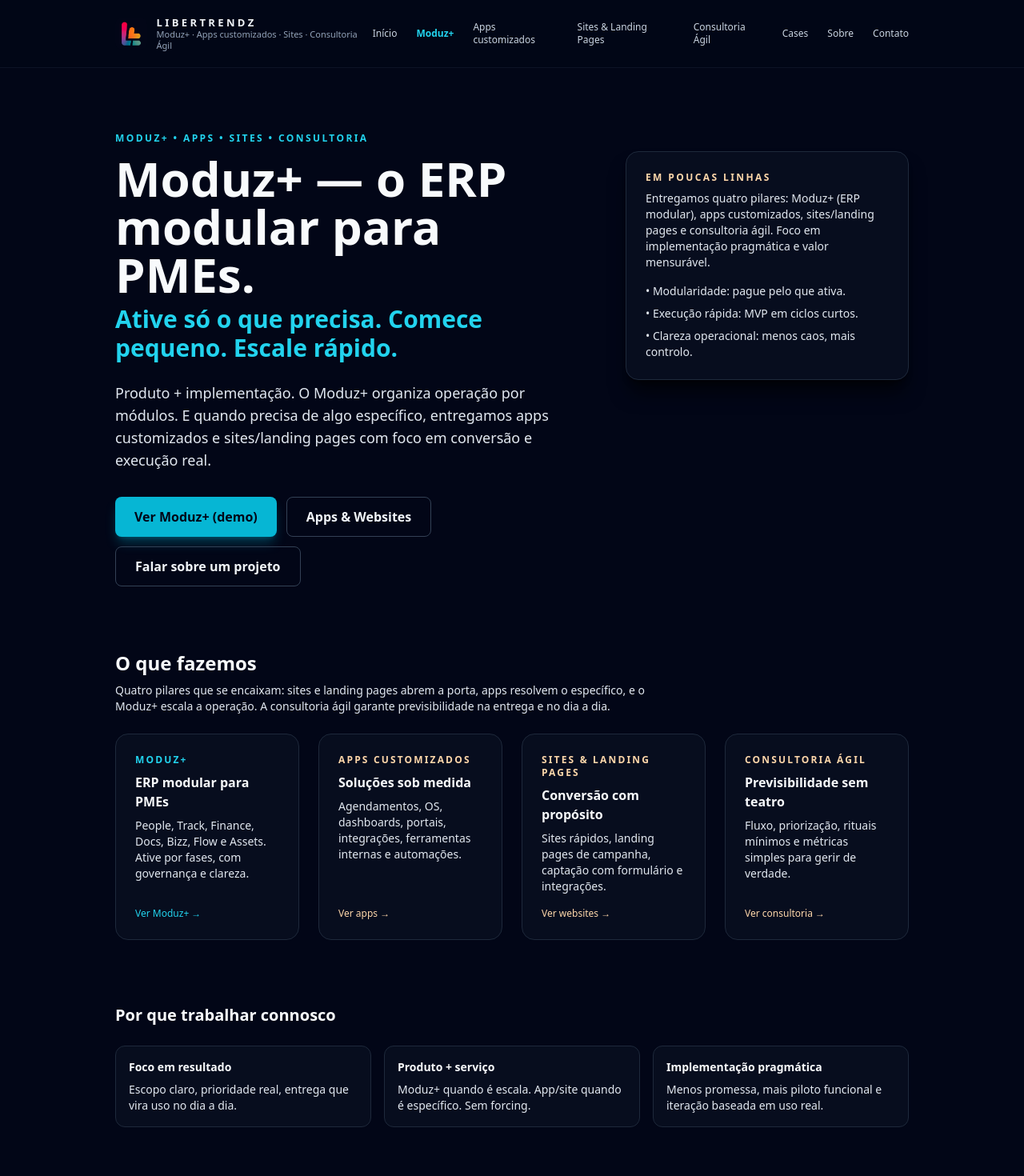
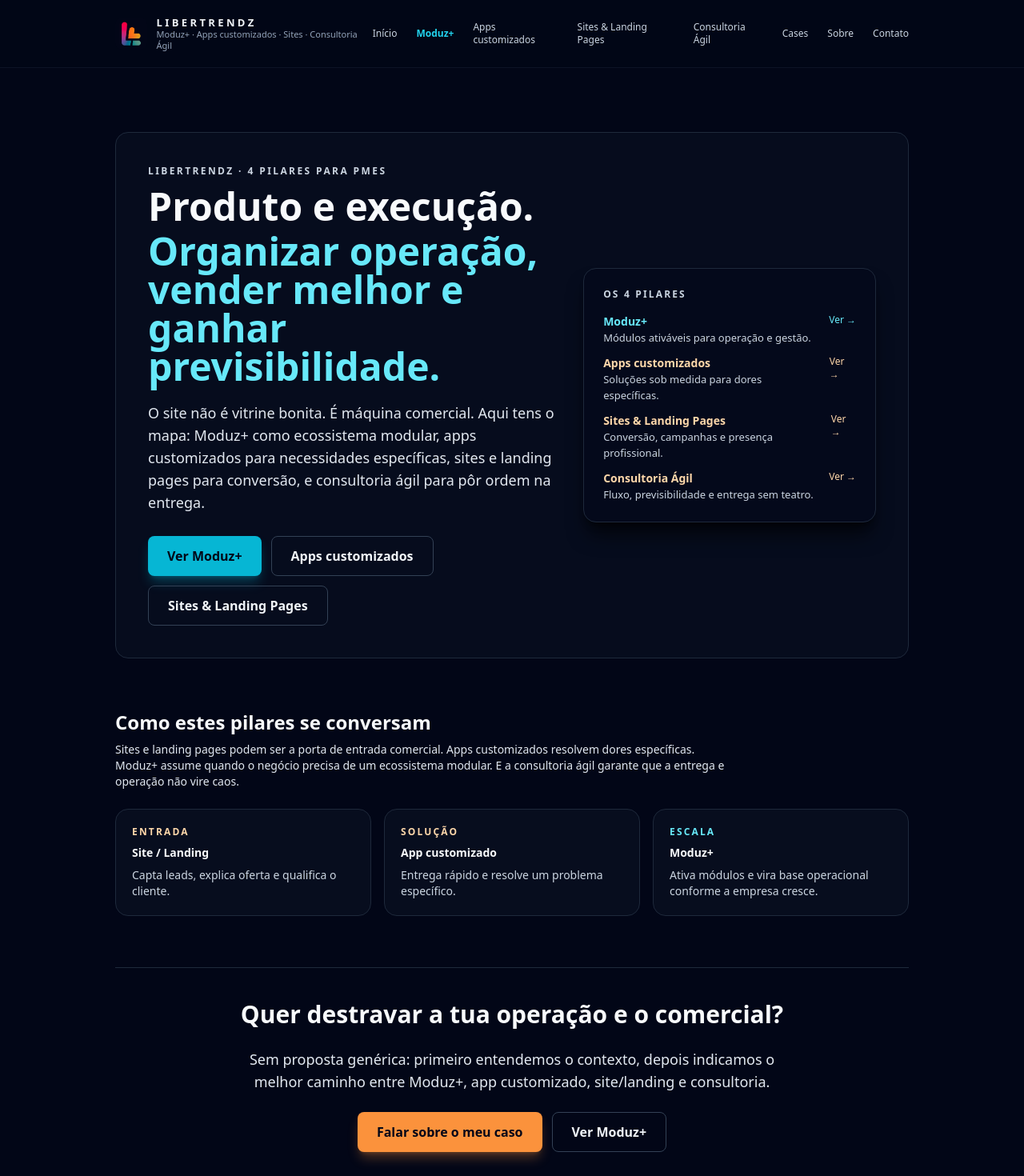
Before and after one commit to libertrendz/libertrendz-site, a Next.js app: page / in a window 1280 px wide. Shown: the top 1470 px of the page at 80% size. Built offline with nearby package versions, Linux system fonts and the light colour scheme.

Commit message:
Atualizar o page.tsx

```diff
--- a/app/page.tsx
+++ b/app/page.tsx
@@ -1,200 +1,179 @@
-// repo: libertrendz-site/app/page.tsx
+// app/page.tsx
 export default function HomePage() {
   return (
     <main className="min-h-[calc(100vh-5rem)] bg-slate-950 text-slate-50">
-      <section className="container-page py-20 space-y-20">
-        {/* HERO — Moduz em primeiro plano com sombreado cian */}
-        <div className="grid gap-12 lg:grid-cols-[3fr,1.8fr] lg:items-start">
-          <div className="relative">
-            <div className="pointer-events-none absolute -inset-x-6 -top-8 -bottom-8 -z-10 mx-auto w-[calc(100%+48px)] rounded-2xl bg-gradient-to-r from-cyan-600/8 via-cyan-500/5 to-transparent blur-[14px]" />
-
-            <p className="text-xs font-semibold uppercase tracking-[0.2em] text-cyan-400">
-              Moduz+ • Apps • Sites • Consultoria
+      <section className="container-page py-16 md:py-20 space-y-16">
+        {/* HERO — cola dos 4 pilares, com mais vida */}
+        <div className="relative overflow-hidden rounded-2xl border border-slate-800 bg-slate-900/35 p-8 md:p-10">
+          <div className="pointer-events-none absolute inset-0 bg-gradient-to-r from-cyan-700/12 via-accent-500/8 to-transparent" />
+          <div className="relative z-10 grid gap-8 lg:grid-cols-[1.4fr,1fr] lg:items-center">
+            <div>
+              <p className="text-xs font-semibold uppercase tracking-[0.2em] text-slate-300">
+                Libertrendz · 4 pilares para PMEs
               </p>
 
-            <h1 className="mt-3 text-4xl font-bold leading-tight md:text-5xl lg:text-6xl">
-              Moduz+ — o ERP modular para PMEs.
-              <span className="block mt-2 text-cyan-400 text-2xl md:text-3xl">
-                Ative só o que precisa. Comece pequeno. Escale rápido.
+              <h1 className="mt-3 text-3xl font-bold leading-tight md:text-5xl">
+                Produto e execução.
+                <span className="block mt-2 text-cyan-300">
+                  Organizar operação, vender melhor e ganhar previsibilidade.
                 </span>
               </h1>
 
-            <p className="mt-6 max-w-2xl text-lg text-slate-200">
-              Produto + implementação. O Moduz+ organiza operação por módulos. E quando
-              precisa de algo específico, entregamos apps customizados e sites/landing pages
-              com foco em conversão e execução real.
+              <p className="mt-5 max-w-2xl text-base md:text-lg text-slate-200">
+                O site não é vitrine bonita. É máquina comercial. Aqui tens o
+                mapa: Moduz+ como ecossistema modular, apps customizados para
+                necessidades específicas, sites e landing pages para conversão,
+                e consultoria ágil para pôr ordem na entrega.
               </p>
 
-            <div className="mt-8 flex flex-wrap gap-3">
+              <div className="mt-7 flex flex-wrap gap-3">
                 <a
                   href="/moduz"
-                className="inline-flex items-center justify-center rounded-lg bg-cyan-500 px-6 py-3 text-base font-semibold text-slate-950 shadow-lg shadow-cyan-500/30 transition hover:bg-cyan-400"
+                  className="inline-flex items-center justify-center rounded-lg bg-cyan-500 px-6 py-3 text-sm md:text-base font-semibold text-slate-950 shadow-lg shadow-cyan-500/30 transition hover:bg-cyan-400"
                 >
-                Ver Moduz+ (demo)
+                  Ver Moduz+
                 </a>
-
                 <a
                   href="/apps"
-                className="inline-flex items-center justify-center rounded-lg border border-slate-700 px-6 py-3 text-base font-semibold text-slate-100 transition hover:border-slate-500 hover:bg-slate-900/60"
+                  className="inline-flex items-center justify-center rounded-lg border border-slate-700 px-6 py-3 text-sm md:text-base font-semibold text-slate-100 transition hover:border-slate-500 hover:bg-slate-900/60"
                 >
-                Apps & Websites
+                  Apps customizados
                 </a>
-
                 <a
-                href="/contato"
-                className="inline-flex items-center justify-center rounded-lg border border-slate-700 px-6 py-3 text-base font-semibold text-slate-100 transition hover:border-slate-500 hover:bg-slate-900/60"
+                  href="/sites"
+                  className="inline-flex items-center justify-center rounded-lg border border-slate-700 px-6 py-3 text-sm md:text-base font-semibold text-slate-100 transition hover:border-slate-500 hover:bg-slate-900/60"
                 >
-                Falar sobre um projeto
+                  Sites & Landing Pages
                 </a>
               </div>
             </div>
 
-          {/* BOX LATERAL */}
-          <aside className="rounded-2xl border border-slate-800 bg-slate-900/40 p-6 shadow-xl shadow-black/60 lg:translate-y-6">
-            <p className="mb-2 text-xs font-semibold uppercase tracking-[0.2em] text-accent-300">
-              Em poucas linhas
+            <aside className="rounded-2xl border border-slate-800 bg-slate-950/30 p-6 shadow-xl shadow-black/60">
+              <p className="text-xs font-semibold uppercase tracking-[0.18em] text-slate-300">
+                Os 4 pilares
               </p>
-            <p className="text-sm text-slate-200">
-              Entregamos quatro pilares: Moduz+ (ERP modular), apps customizados, sites/landing pages e consultoria ágil.
-              Foco em implementação pragmática e valor mensurável.
+              <div className="mt-4 space-y-3 text-sm text-slate-200">
+                <div className="flex items-start justify-between gap-4">
+                  <div>
+                    <p className="font-semibold text-cyan-300">Moduz+</p>
+                    <p className="text-slate-300 text-[13px]">
+                      Módulos ativáveis para operação e gestão.
                     </p>
-            <ul className="mt-4 space-y-2 text-sm text-slate-200">
-              <li>• Modularidade: pague pelo que ativa.</li>
-              <li>• Execução rápida: MVP em ciclos curtos.</li>
-              <li>• Clareza operacional: menos caos, mais controlo.</li>
-            </ul>
-          </aside>
+                  </div>
+                  <a className="text-cyan-300 text-xs hover:text-cyan-200" href="/moduz">
+                    Ver →
+                  </a>
                 </div>
 
-        {/* SERVIÇOS — 4 pilares */}
-        <section id="servicos" className="space-y-6">
-          <div className="flex flex-col gap-2 md:flex-row md:items-end md:justify-between">
+                <div className="flex items-start justify-between gap-4">
                   <div>
-              <h2 className="text-2xl font-semibold text-slate-50">O que fazemos</h2>
-              <p className="mt-2 max-w-2xl text-sm text-slate-200">
-                Quatro pilares que se encaixam: sites e landing pages abrem a porta, apps resolvem o específico,
-                e o Moduz+ escala a operação. A consultoria ágil garante previsibilidade na entrega e no dia a dia.
+                    <p className="font-semibold text-accent-300">Apps customizados</p>
+                    <p className="text-slate-300 text-[13px]">
+                      Soluções sob medida para dores específicas.
                     </p>
+                  </div>
+                  <a className="text-accent-300 text-xs hover:text-accent-200" href="/apps">
+                    Ver →
+                  </a>
+                </div>
+
+                <div className="flex items-start justify-between gap-4">
+                  <div>
+                    <p className="font-semibold text-accent-300">Sites & Landing Pages</p>
+                    <p className="text-slate-300 text-[13px]">
+                      Conversão, campanhas e presença profissional.
+                    </p>
+                  </div>
+                  <a className="text-accent-300 text-xs hover:text-accent-200" href="/sites">
+                    Ver →
+                  </a>
+                </div>
+
+                <div className="flex items-start justify-between gap-4">
+                  <div>
+                    <p className="font-semibold text-accent-300">Consultoria Ágil</p>
+                    <p className="text-slate-300 text-[13px]">
+                      Fluxo, previsibilidade e entrega sem teatro.
+                    </p>
+                  </div>
+                  <a className="text-accent-300 text-xs hover:text-accent-200" href="/agile">
+                    Ver →
+                  </a>
+                </div>
+              </div>
+            </aside>
           </div>
         </div>
 
-          <div className="grid gap-6 md:grid-cols-4">
-            {/* MODUZ */}
-            <a
-              href="/moduz"
-              className="flex h-full flex-col justify-between rounded-2xl border border-slate-800 bg-slate-900/40 p-6 text-sm transition hover:border-cyan-400 hover:bg-slate-900/70"
-            >
-              <div>
-                <p className="text-xs font-semibold uppercase tracking-[0.18em] text-cyan-400">
-                  Moduz+
-                </p>
-                <h3 className="mt-2 text-base font-semibold text-slate-50">
-                  ERP modular para PMEs
-                </h3>
-                <p className="mt-2 text-slate-200">
-                  People, Track, Finance, Docs, Bizz, Flow e Assets. Ative por fases, com governança e clareza.
+        {/* SEÇÃO — como se conectam */}
+        <section className="space-y-6">
+          <div className="max-w-3xl">
+            <h2 className="text-2xl font-semibold text-slate-50">
+              Como estes pilares se conversam
+            </h2>
+            <p className="mt-2 text-sm text-slate-200">
+              Sites e landing pages podem ser a porta de entrada comercial. Apps
+              customizados resolvem dores específicas. Moduz+ assume quando o
+              negócio precisa de um ecossistema modular. E a consultoria ágil
+              garante que a entrega e operação não vire caos.
             </p>
           </div>
-              <span className="mt-4 text-xs text-cyan-400">Ver Moduz+ →</span>
-            </a>
 
-            {/* APPS */}
-            <a
-              href="/apps"
-              className="flex h-full flex-col justify-between rounded-2xl border border-slate-800 bg-slate-900/40 p-6 text-sm transition hover:border-accent-400 hover:bg-slate-900/70"
-            >
-              <div>
+          <div className="grid gap-4 md:grid-cols-3">
+            <div className="rounded-2xl border border-slate-800 bg-slate-900/40 p-5 text-sm text-slate-200">
               <p className="text-xs font-semibold uppercase tracking-[0.18em] text-accent-300">
-                  Apps customizados
+                Entrada
               </p>
-                <h3 className="mt-2 text-base font-semibold text-slate-50">
-                  Soluções sob medida
-                </h3>
-                <p className="mt-2 text-slate-200">
-                  Agendamentos, OS, dashboards, portais, integrações, ferramentas internas e automações.
+              <p className="mt-2 font-semibold text-slate-50">Site / Landing</p>
+              <p className="mt-2 text-slate-300">
+                Capta leads, explica oferta e qualifica o cliente.
               </p>
             </div>
-              <span className="mt-4 text-xs text-accent-300">Ver apps →</span>
-            </a>
 
-            {/* SITES */}
-            <a
-              href="/apps"
-              className="flex h-full flex-col justify-between rounded-2xl border border-slate-800 bg-slate-900/40 p-6 text-sm transition hover:border-accent-400 hover:bg-slate-900/70"
-            >
-              <div>
+            <div className="rounded-2xl border border-slate-800 bg-slate-900/40 p-5 text-sm text-slate-200">
               <p className="text-xs font-semibold uppercase tracking-[0.18em] text-accent-300">
-                  Sites & Landing Pages
+                Solução
               </p>
-                <h3 className="mt-2 text-base font-semibold text-slate-50">
-                  Conversão com propósito
-                </h3>
-                <p className="mt-2 text-slate-200">
-                  Sites rápidos, landing pages de campanha, captação com formulário e integrações.
+              <p className="mt-2 font-semibold text-slate-50">App customizado</p>
+              <p className="mt-2 text-slate-300">
+                Entrega rápido e resolve um problema específico.
               </p>
             </div>
-              <span className="mt-4 text-xs text-accent-300">Ver websites →</span>
-            </a>
 
-            {/* CONSULTORIA */}
-            <a
-              href="/agile"
-              className="flex h-full flex-col justify-between rounded-2xl border border-slate-800 bg-slate-900/40 p-6 text-sm transition hover:border-accent-400 hover:bg-slate-900/70"
-            >
-              <div>
-                <p className="text-xs font-semibold uppercase tracking-[0.18em] text-accent-300">
-                  Consultoria Ágil
+            <div className="rounded-2xl border border-slate-800 bg-slate-900/40 p-5 text-sm text-slate-200">
+              <p className="text-xs font-semibold uppercase tracking-[0.18em] text-cyan-300">
+                Escala
               </p>
-                <h3 className="mt-2 text-base font-semibold text-slate-50">
-                  Previsibilidade sem teatro
-                </h3>
-                <p className="mt-2 text-slate-200">
-                  Fluxo, priorização, rituais mínimos e métricas simples para gerir de verdade.
+              <p className="mt-2 font-semibold text-slate-50">Moduz+</p>
+              <p className="mt-2 text-slate-300">
+                Ativa módulos e vira base operacional conforme a empresa cresce.
               </p>
-              </div>
-              <span className="mt-4 text-xs text-accent-300">Ver consultoria →</span>
-            </a>
-          </div>
-        </section>
-
-        {/* POR QUE */}
-        <section className="space-y-6">
-          <h2 className="text-xl font-semibold text-slate-50">Por que trabalhar connosco</h2>
-          <div className="grid gap-4 md:grid-cols-3">
-            <div className="rounded-xl border border-slate-800 bg-slate-900/40 p-4 text-sm text-slate-200">
-              <p className="mb-2 font-semibold text-slate-50">Foco em resultado</p>
-              <p>Escopo claro, prioridade real, entrega que vira uso no dia a dia.</p>
-            </div>
-            <div className="rounded-xl border border-slate-800 bg-slate-900/40 p-4 text-sm text-slate-200">
-              <p className="mb-2 font-semibold text-slate-50">Produto + serviço</p>
-              <p>Moduz+ quando é escala. App/site quando é específico. Sem forcing.</p>
-            </div>
-            <div className="rounded-xl border border-slate-800 bg-slate-900/40 p-4 text-sm text-slate-200">
-              <p className="mb-2 font-semibold text-slate-50">Implementação pragmática</p>
-              <p>Menos promessa, mais piloto funcional e iteração baseada em uso real.</p>
             </div>
           </div>
         </section>
 
-        {/* CTA */}
-        <section className="space-y-6 border-t border-slate-800 pt-8 text-center">
-          <h2 className="text-3xl font-semibold text-slate-50">Quer ver o Moduz+ em ação?</h2>
+        {/* CTA FINAL */}
+        <section className="space-y-6 border-t border-slate-800 pt-10 text-center">
+          <h2 className="text-3xl font-semibold text-slate-50">
+            Quer destravar a tua operação e o comercial?
+          </h2>
           <p className="text-lg text-slate-200 max-w-2xl mx-auto">
-            Fazemos uma demo dirigida: entendemos o contexto e mostramos quais módulos fazem sentido, sem enrolação.
+            Sem proposta genérica: primeiro entendemos o contexto, depois
+            indicamos o melhor caminho entre Moduz+, app customizado, site/landing
+            e consultoria.
           </p>
-
           <div className="mt-6 flex flex-wrap justify-center gap-3">
             <a
-              href="/moduz"
-              className="inline-flex items-center justify-center rounded-lg bg-cyan-500 px-6 py-3 text-base font-semibold text-slate-950 shadow-lg shadow-cyan-500/30 transition hover:bg-cyan-400"
+              href="/contato"
+              className="inline-flex items-center justify-center rounded-lg bg-accent-500 px-6 py-3 text-base font-semibold text-slate-950 shadow-lg shadow-accent-500/30 transition hover:bg-accent-400"
             >
-              Agendar demo Moduz+
+              Falar sobre o meu caso
             </a>
             <a
-              href="/contato"
+              href="/moduz"
               className="inline-flex items-center justify-center rounded-lg border border-slate-700 px-6 py-3 text-base font-semibold text-slate-100 transition hover:border-slate-500 hover:bg-slate-900/60"
             >
-              Falar comigo
+              Ver Moduz+
             </a>
           </div>
         </section>
```
Lines whose indentation alone changed are shown as unchanged.
